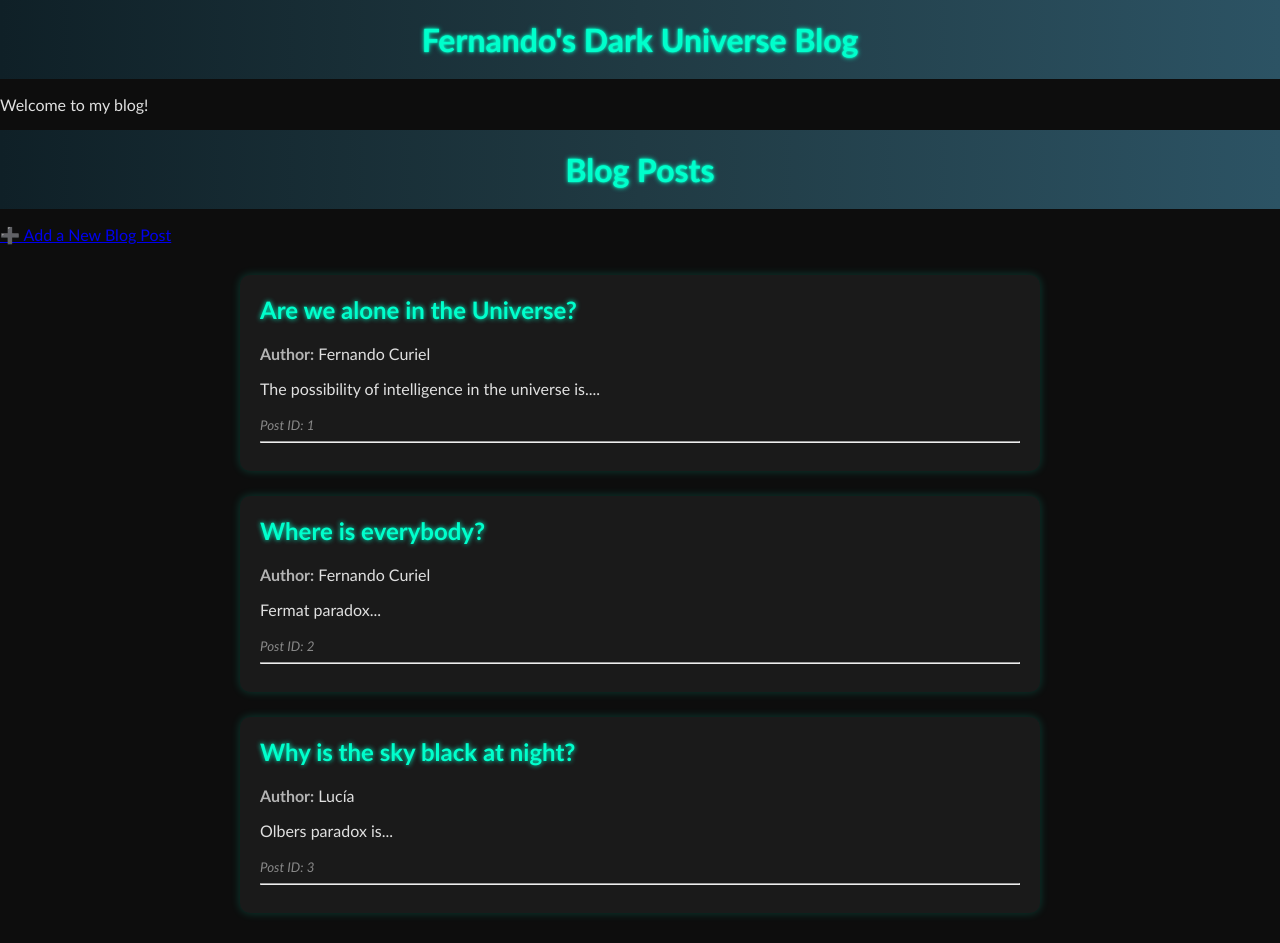
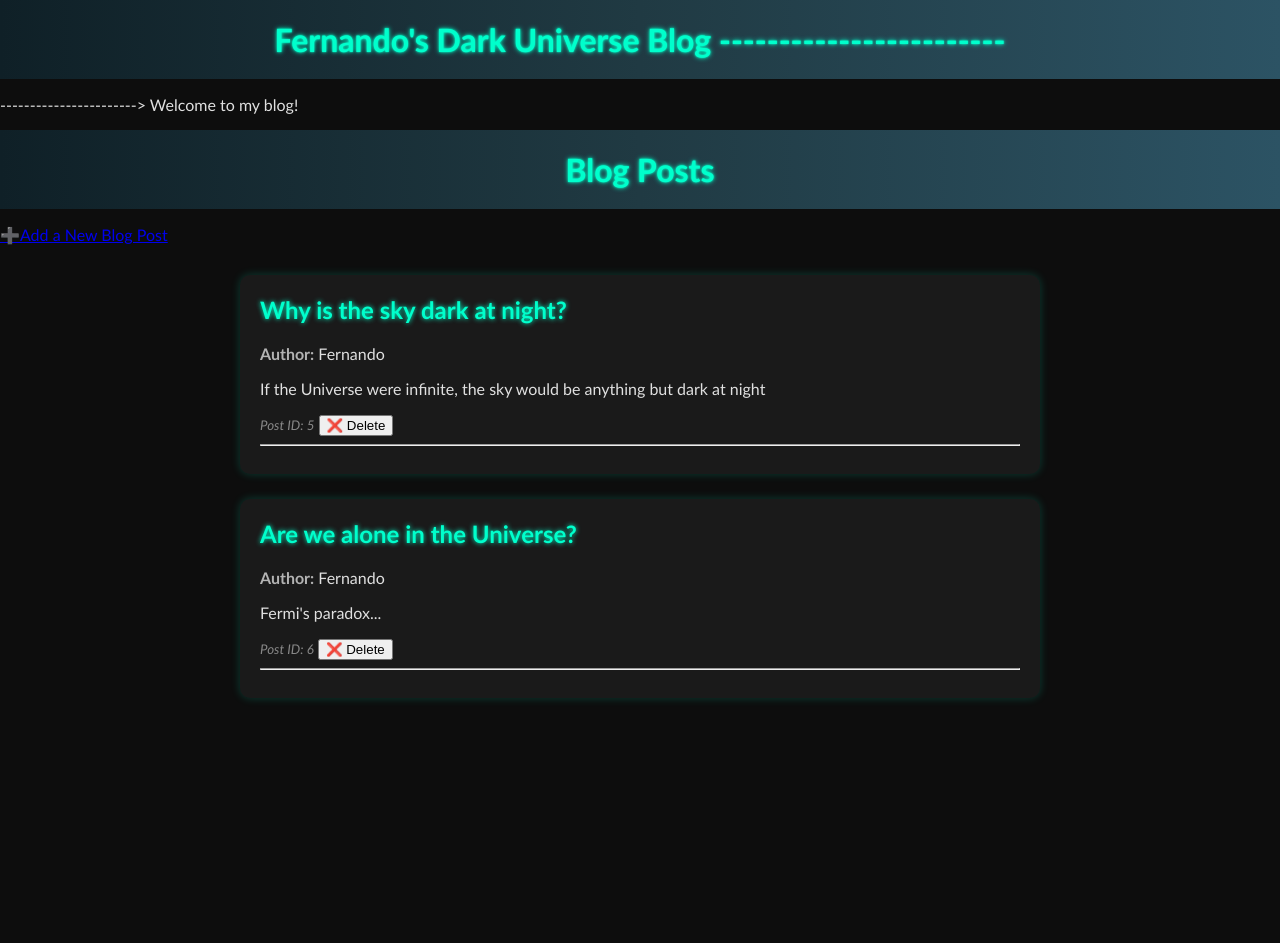
Before and after one commit to fcuriel66/Masterblog, a Flask app: page / in a window 1280 px wide. After the commit the page ends 701 px from the top, so only its background shows below. Run offline with Flask 3, Linux system fonts and the light colour scheme.

Commit message:
Implemented a delete button in index.html and the corresponging Flask route in app.py

```diff
--- a/app.py
+++ b/app.py
@@ -8,7 +8,11 @@ app = Flask(__name__)
 def index():
     """Opens and loads the blogs.json file. Then
      passes blog_posts into the template as 'posts'
-     using the render_template function."""
+     using the render_template function. os.path.exists was
+     used to prevent crashing if json file does not exist
+     in default path; in that case an empty list is created.
+     the function returns the render of homepage index.html"""
+
     if os.path.exists("blogs.json"):
         with open("blogs.json", "r") as f:
             blog_posts = json.load(f)
@@ -22,9 +26,11 @@ def index():
 def add():
     """If request-method is 'POST', gets data from form,
       loads the existing posts, assigns a unique new id for the post
-       and then creates the new_post. Finally the new_post is
-       dumped into the json file. The return is the redirect to
-       homepage (/index)"""
+       and then creates the new_post. Finally, the new_post is
+       dumped into the json file. The function return is the
+       redirect to the homepage (/) unless the method is GET, in
+       which case the redirect is to the add (/add) page"""
+
     if request.method == 'POST':
         title = request.form.get("title")
         author = request.form.get("author")
@@ -59,35 +65,23 @@ def add():
     return render_template("add.html")
 
 
+@app.route('/delete/<int:post_id>', methods=['POST','GET'])
+def delete(post_id):
+    """Deletes the blog post with the given post_id."""
+    if os.path.exists("blogs.json"):
+        with open("blogs.json", "r") as f:
+            blog_posts = json.load(f)
+    else:
+        blog_posts = []
+
+    # Filter out the post to delete
+    blog_posts = [post for post in blog_posts if post["id"] != post_id]
+
+    # Save updated list back to file
+    with open("blogs.json", "w") as f:
+        json.dump(blog_posts, f, indent=4)
+
+    return redirect(url_for("index"))
+
 if __name__ == '__main__':
     app.run(host="0.0.0.0", port=8080, debug=True)
-
-
-
-# from flask import Flask, render_template
-# import json
-#
-# app = Flask(__name__)
-#
-# @app.route('/')
-# def index():
-#     """Opens and loads the blogs.json file. Then
-#     passes blog_posts into the template as 'posts'
-#     using the render_template function."""
-#     with open("blogs.json", "r") as f:
-#         blog_posts = json.load(f)
-#
-#     return render_template("index.html", posts=blog_posts)
-#
-#
-# from flask import request, render_template
-#
-# @app.route('/add', methods=['GET', 'POST'])
-# def add():
-#     if request.method == 'POST':
-#         # Fill this
-#         pass
-#     return render_template('add.html')
-#
-# if __name__ == '__main__':
-#     app.run(host="0.0.0.0", port=8080, debug=True)
--- a/blogs.json
+++ b/blogs.json
@@ -1,20 +1,14 @@
 [
     {
-        "id": 1,
-        "author": "Fernando Curiel",
-        "title": "Are we alone in the Universe?",
-        "content": "The possibility of intelligence in the universe is...."
+        "id": 5,
+        "title": "Why is the sky dark at night?",
+        "author": "Fernando",
+        "content": "If the Universe were infinite, the sky would be anything but dark at night"
     },
     {
-        "id": 2,
-        "author": "Fernando Curiel",
-        "title": "Where is everybody?",
-        "content": "Fermat paradox..."
-    },
-    {
-        "id": 3,
-        "title": "Why is the sky black at night?",
-        "author": "Luc\u00eda",
-        "content": "Olbers paradox is..."
+        "id": 6,
+        "title": "Are we alone in the Universe?",
+        "author": "Fernando",
+        "content": "Fermi's paradox..."
     }
 ]
--- a/templates/add.html
+++ b/templates/add.html
@@ -16,7 +16,7 @@
         <input type="text" id="author" name="author" required><br><br>
 
         <label for="content">Content:</label><br>
-        <textarea id="content" name="content" rows="5" required></textarea><br><br>
+        <textarea id="content" name="content" rows="10" required></textarea><br><br>
 
         <button type="submit">Add Post</button>
     </form>
--- a/templates/index.html
+++ b/templates/index.html
@@ -6,13 +6,14 @@
     <link rel="stylesheet" href="{{ url_for('static', filename='style.css') }}">
 </head>
 <body>
-    <h1>Fernando's Dark Universe Blog</h1>
-    <p>Welcome to my blog!</p>
-        <h1>Blog Posts</h1>
+    <h1>Fernando's Dark Universe Blog  ------------------------</h1>
+    <p>----------------------->   Welcome to my blog!</p>
+        <h1> Blog Posts </h1>
     <!-- Link to Add Page -->
     <p>
-        <a href="{{ url_for('add') }}" class="add-link">➕ Add a New Blog Post</a>
+        <a href="{{ url_for('add') }}" class="add-link"> ➕Add a New Blog Post</a>
     </p>
+    <!-- Rendering of the posts -->
     <div class="posts">
         {% for post in posts %}
             <div class="post">
@@ -20,6 +21,12 @@
                 <p><strong>Author:</strong> {{ post.author }}</p>
                 <p>{{ post.content }}</p>
                 <small><em>Post ID: {{ post.id }}</em></small>
+
+                <!-- Delete button -->
+                <form action="{{ url_for('delete', post_id=post.id) }}" method="POST" style="display:inline;">
+                    <button type="submit" class="delete-btn">❌ Delete</button>
+                </form>
+
                 <hr>
             </div>
         {% endfor %}
```
